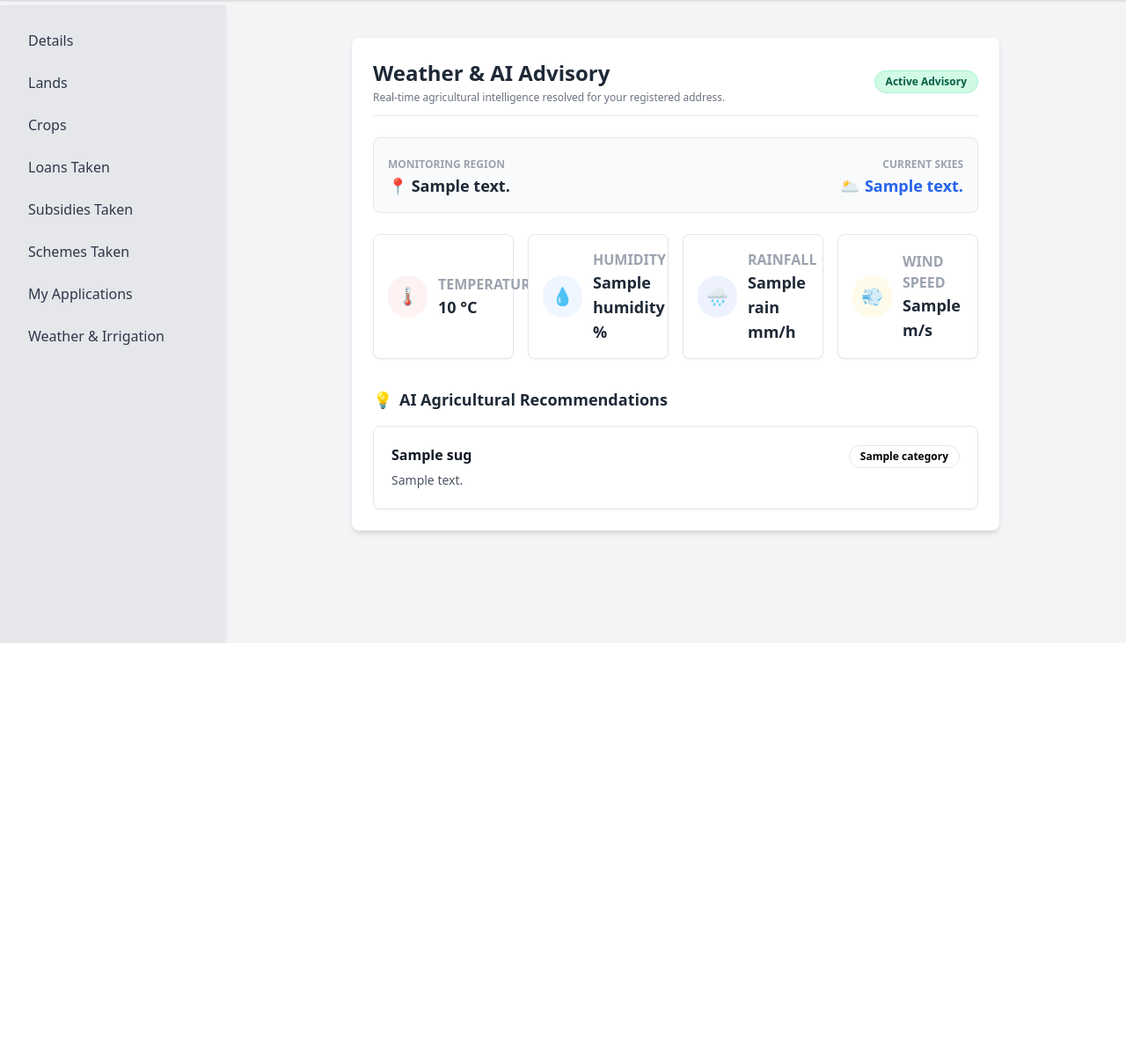
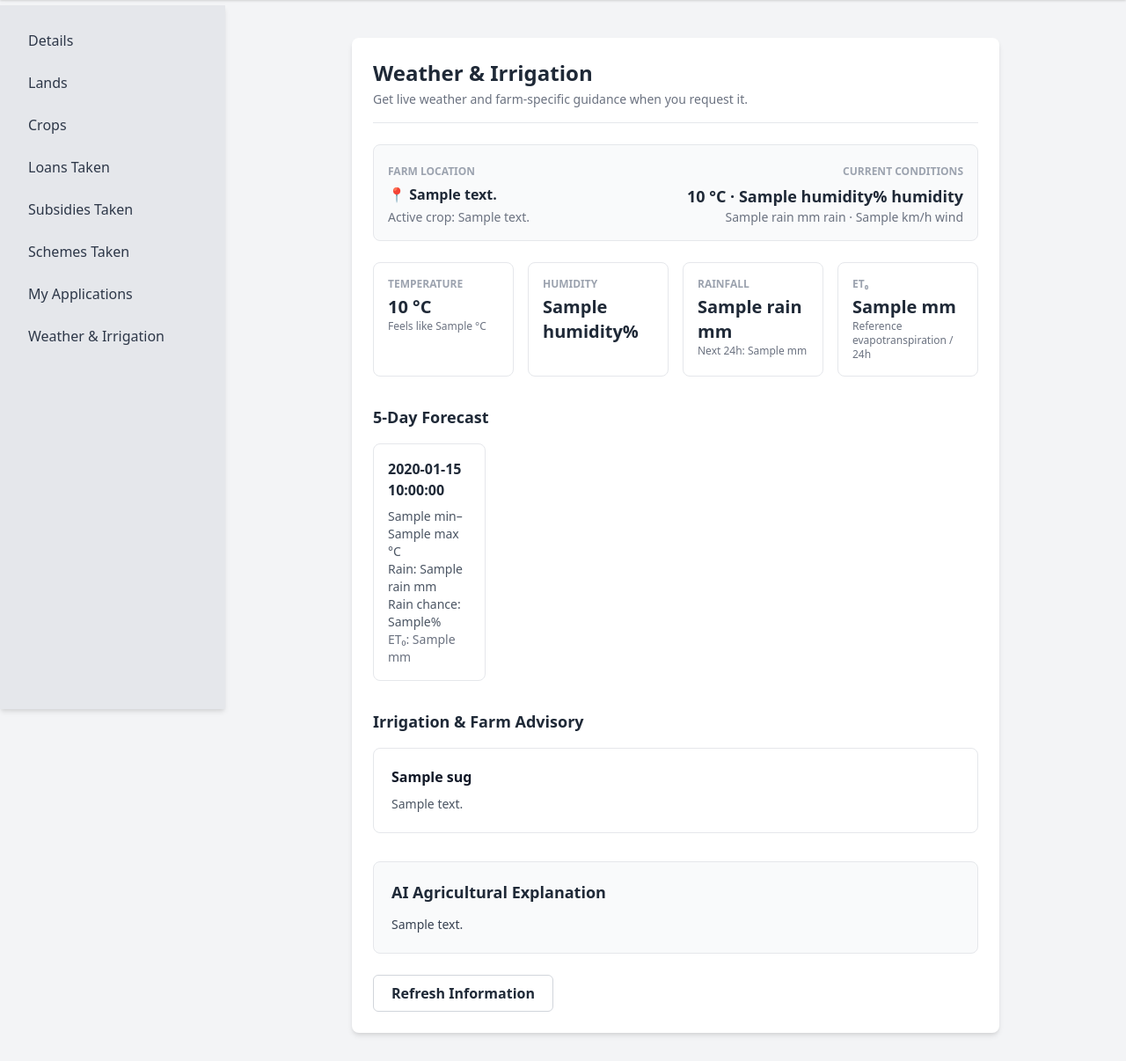
Before and after one commit to onlyyashwanth1/New-Agri, a Flask app: template templates/farmer_weather.html in a window 1280 px wide. Shown: the part 69-1275 px from the top of the page at 88% size. Before the commit the page ends 800 px from the top, so only its background shows below. Run offline with Flask 3, Linux system fonts and the light colour scheme; the template is opened without the code that fills it: most values are stand-ins (such as "Sample title", 1, 10 or a date in 2020); parts of the project's set-up code (start-up, migrations or seed data) failed here and were passed over; some libraries are stand-ins or nearby versions.

Commit message:
Redesign weather page with user-triggered information flow

```diff
--- a/templates/farmer_weather.html
+++ b/templates/farmer_weather.html
@@ -1,93 +1,100 @@
 {% extends "base4.html" %}
 
-{% block title %}Weather & AI Advisory{% endblock %}
+{% block title %}Weather & Irrigation{% endblock %}
 
 {% block content %}
-<div class="main-container bg-white p-6 rounded-lg shadow-md max-w-4xl mx-auto my-8">
-    <div class="flex justify-between items-center border-b pb-3 mb-6">
-        <div>
-            <h2 class="text-2xl font-bold text-gray-800">Weather & AI Advisory</h2>
-            <p class="text-xs text-gray-500 mt-1">Real-time agricultural intelligence resolved for your registered address.</p>
-        </div>
-        <span class="text-xs bg-green-100 text-green-800 border border-green-200 px-3 py-1 rounded-full font-semibold">Active Advisory</span>
+<div class="main-container bg-white p-6 rounded-lg shadow-md max-w-5xl mx-auto my-8">
+    <div class="border-b pb-4 mb-6">
+        <h2 class="text-2xl font-bold text-gray-800">Weather & Irrigation</h2>
+        <p class="text-sm text-gray-500 mt-1">Get live weather and farm-specific guidance when you request it.</p>
     </div>
 
-    <!-- Weather Location & Condition Header -->
-    <div class="bg-gray-50 rounded-lg p-4 border mb-6 flex flex-col md:flex-row justify-between items-start md:items-center">
+    {% if error %}
+    <div class="mb-6 p-4 border border-gray-300 bg-gray-50 rounded-lg text-gray-700">{{ error }}</div>
+    {% endif %}
+
+    {% if not weather %}
+    <div class="max-w-2xl mx-auto text-center py-12">
+        <div class="text-5xl mb-5">🌦️</div>
+        <h3 class="text-xl font-bold text-gray-800">Ready to check your farm conditions?</h3>
+        <p class="text-gray-500 mt-2 mb-7">We will use your registered location, current weather, forecast and active crop information to prepare the advisory.</p>
+        <form method="POST">
+            <button type="submit" class="px-6 py-3 border border-gray-300 bg-white text-gray-800 rounded-md font-semibold hover:bg-gray-50 transition">Proceed to Get Information</button>
+        </form>
+    </div>
+    {% else %}
+    <div class="bg-gray-50 rounded-lg p-4 border mb-6 flex flex-col md:flex-row justify-between">
         <div>
-            <span class="text-xs uppercase font-bold text-gray-400">Monitoring Region</span>
-            <h3 class="text-lg font-bold text-gray-800">📍 {{ weather['address'] }}</h3>
+            <span class="text-xs uppercase font-bold text-gray-400">Farm Location</span>
+            <h3 class="text-base font-semibold text-gray-800 mt-1">📍 {{ weather['address'] }}</h3>
+            <p class="text-sm text-gray-500 mt-1">Active crop: {{ crop_context }}</p>
         </div>
-        <div class="mt-2 md:mt-0 text-left md:text-right">
-            <span class="text-xs uppercase font-bold text-gray-400">Current Skies</span>
-            <div class="text-lg font-extrabold text-blue-600 flex items-center space-x-1.5">
-                <span>🌥️</span>
-                <span>{{ weather['desc'] }}</span>
-            </div>
+        <div class="mt-3 md:mt-0 md:text-right">
+            <span class="text-xs uppercase font-bold text-gray-400">Current conditions</span>
+            <p class="text-lg font-bold text-gray-800 mt-1">{{ weather['temp'] }} °C · {{ weather['humidity'] }}% humidity</p>
+            <p class="text-sm text-gray-500">{{ weather['rain'] }} mm rain · {{ weather['wind_speed'] }} km/h wind</p>
         </div>
     </div>
 
-    <!-- Weather Parameters Grid -->
     <div class="grid grid-cols-2 md:grid-cols-4 gap-4 mb-8">
-        <!-- Temperature -->
-        <div class="bg-white p-4 rounded-lg shadow-sm border border-gray-200 flex items-center space-x-3">
-            <div class="p-2.5 bg-red-50 text-red-500 rounded-full text-xl">🌡️</div>
-            <div>
-                <p class="text-[10px] text-gray-400 uppercase font-semibold">Temperature</p>
-                <p class="text-lg font-black text-gray-800">{{ weather['temp'] }} °C</p>
-            </div>
+        <div class="bg-white p-4 rounded-lg border border-gray-200">
+            <p class="text-xs text-gray-400 uppercase font-semibold">Temperature</p>
+            <p class="text-xl font-black text-gray-800 mt-1">{{ weather['temp'] }} °C</p>
+            <p class="text-xs text-gray-500">Feels like {{ weather['feels_like'] }} °C</p>
         </div>
-
-        <!-- Humidity -->
-        <div class="bg-white p-4 rounded-lg shadow-sm border border-gray-200 flex items-center space-x-3">
-            <div class="p-2.5 bg-blue-50 text-blue-500 rounded-full text-xl">💧</div>
-            <div>
-                <p class="text-[10px] text-gray-400 uppercase font-semibold">Humidity</p>
-                <p class="text-lg font-black text-gray-800">{{ weather['humidity'] }} %</p>
-            </div>
+        <div class="bg-white p-4 rounded-lg border border-gray-200">
+            <p class="text-xs text-gray-400 uppercase font-semibold">Humidity</p>
+            <p class="text-xl font-black text-gray-800 mt-1">{{ weather['humidity'] }}%</p>
         </div>
-
-        <!-- Precipitation -->
-        <div class="bg-white p-4 rounded-lg shadow-sm border border-gray-200 flex items-center space-x-3">
-            <div class="p-2.5 bg-indigo-50 text-indigo-500 rounded-full text-xl">🌧️</div>
-            <div>
-                <p class="text-[10px] text-gray-400 uppercase font-semibold">Rainfall</p>
-                <p class="text-lg font-black text-gray-800">{{ weather['rain'] }} mm/h</p>
-            </div>
+        <div class="bg-white p-4 rounded-lg border border-gray-200">
+            <p class="text-xs text-gray-400 uppercase font-semibold">Rainfall</p>
+            <p class="text-xl font-black text-gray-800 mt-1">{{ weather['rain'] }} mm</p>
+            <p class="text-xs text-gray-500">Next 24h: {{ weather['rain_next_24'] }} mm</p>
         </div>
-
-        <!-- Wind Speed -->
-        <div class="bg-white p-4 rounded-lg shadow-sm border border-gray-200 flex items-center space-x-3">
-            <div class="p-2.5 bg-yellow-50 text-yellow-600 rounded-full text-xl">💨</div>
-            <div>
-                <p class="text-[10px] text-gray-400 uppercase font-semibold">Wind Speed</p>
-                <p class="text-lg font-black text-gray-800">{{ weather['wind_speed'] }} m/s</p>
-            </div>
+        <div class="bg-white p-4 rounded-lg border border-gray-200">
+            <p class="text-xs text-gray-400 uppercase font-semibold">ET₀</p>
+            <p class="text-xl font-black text-gray-800 mt-1">{{ weather['et0_next_24'] }} mm</p>
+            <p class="text-xs text-gray-500">Reference evapotranspiration / 24h</p>
         </div>
     </div>
 
-    <!-- AI Smart Advisory & Recommendations Section -->
-    <h3 class="text-lg font-bold text-gray-800 mb-4 flex items-center space-x-2">
-        <span>💡</span>
-        <span>AI Agricultural Recommendations</span>
-    </h3>
+    <div class="mb-8">
+        <h3 class="text-lg font-bold text-gray-800 mb-4">5-Day Forecast</h3>
+        <div class="grid grid-cols-1 sm:grid-cols-2 lg:grid-cols-5 gap-3">
+            {% for day in forecast %}
+            <div class="border border-gray-200 rounded-lg p-4">
+                <p class="font-semibold text-gray-800">{{ day['date'] }}</p>
+                <p class="text-sm text-gray-600 mt-2">{{ day['min'] }}–{{ day['max'] }} °C</p>
+                <p class="text-sm text-gray-600">Rain: {{ day['rain'] }} mm</p>
+                <p class="text-sm text-gray-600">Rain chance: {{ day['rain_probability'] }}%</p>
+                <p class="text-sm text-gray-500">ET₀: {{ day['et0'] }} mm</p>
+            </div>
+            {% endfor %}
+        </div>
+    </div>
 
-    <div class="space-y-4">
-        {% for sug in suggestions %}
-            <div class="border rounded-lg p-5 bg-white shadow-sm flex flex-col md:flex-row md:items-start md:justify-between space-y-2 md:space-y-0 border-gray-200">
-                <div class="space-y-1.5 max-w-2xl">
-                    <h4 class="font-bold text-gray-900 text-base flex items-center space-x-2">
-                        <span>{{ sug['title'] }}</span>
-                    </h4>
-                    <p class="text-sm text-gray-600 leading-relaxed">{{ sug['text'] }}</p>
-                </div>
-                <div>
-                    <span class="inline-block px-3 py-1 rounded-full text-xs font-bold border {{ sug['badge'] }}">
-                        {{ sug['category'] | replace('_', ' ') | capitalize }}
-                    </span>
-                </div>
+    <div class="mb-8">
+        <h3 class="text-lg font-bold text-gray-800 mb-4">Irrigation & Farm Advisory</h3>
+        <div class="space-y-4">
+            {% for sug in suggestions %}
+            <div class="border border-gray-200 rounded-lg p-5 bg-white">
+                <h4 class="font-bold text-gray-900">{{ sug['title'] }}</h4>
+                <p class="text-sm text-gray-600 leading-relaxed mt-2">{{ sug['text'] }}</p>
             </div>
-        {% endfor %}
+            {% endfor %}
+        </div>
     </div>
+
+    {% if gemini_text %}
+    <div class="border border-gray-200 rounded-lg p-5 bg-gray-50">
+        <h3 class="text-lg font-bold text-gray-800 mb-3">AI Agricultural Explanation</h3>
+        <div class="text-sm text-gray-700 whitespace-pre-line leading-relaxed">{{ gemini_text }}</div>
+    </div>
+    {% endif %}
+
+    <form method="POST" class="mt-6">
+        <button type="submit" class="px-5 py-2 border border-gray-300 bg-white text-gray-800 rounded-md font-semibold hover:bg-gray-50 transition">Refresh Information</button>
+    </form>
+    {% endif %}
 </div>
 {% endblock %}
```
